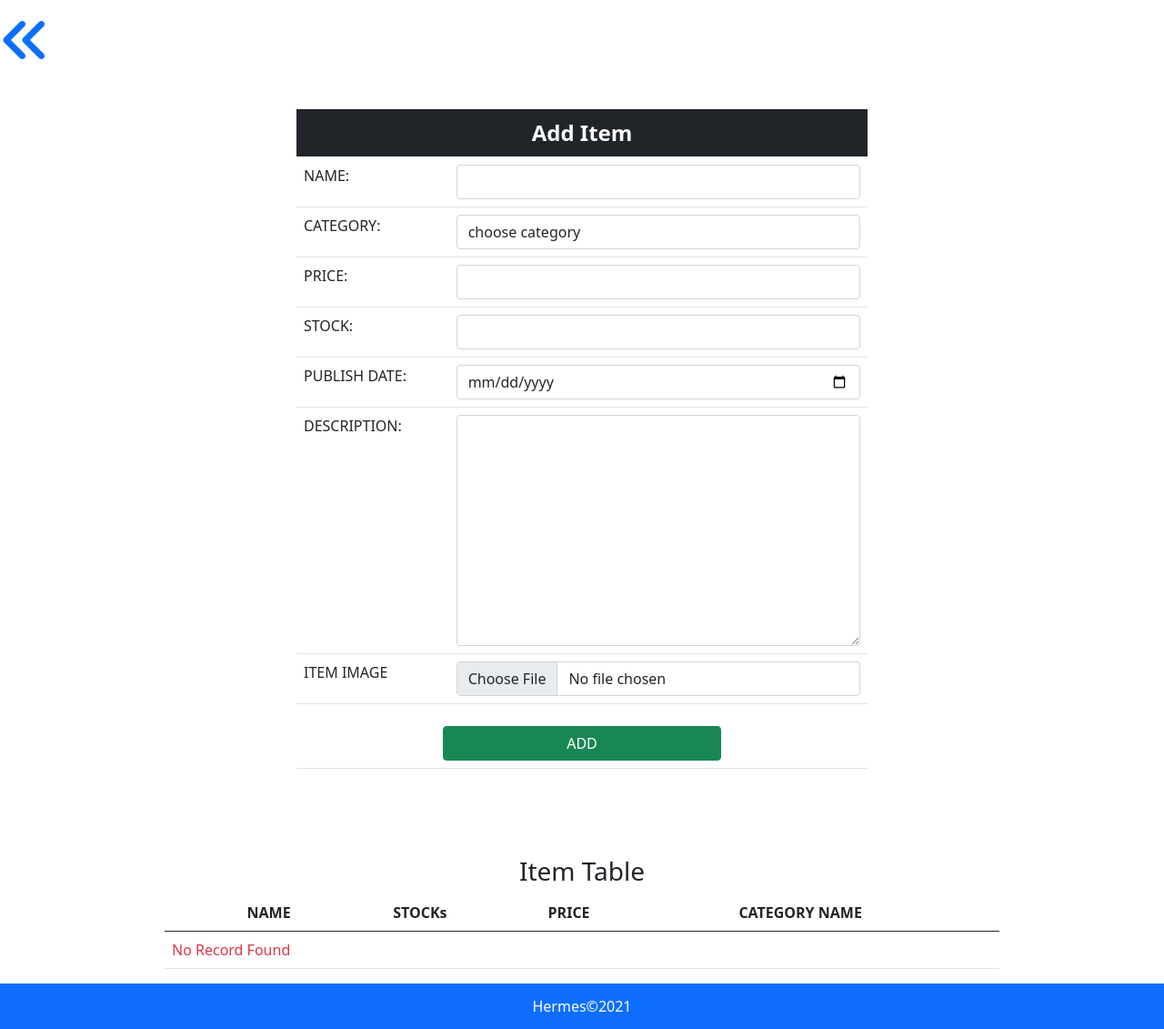
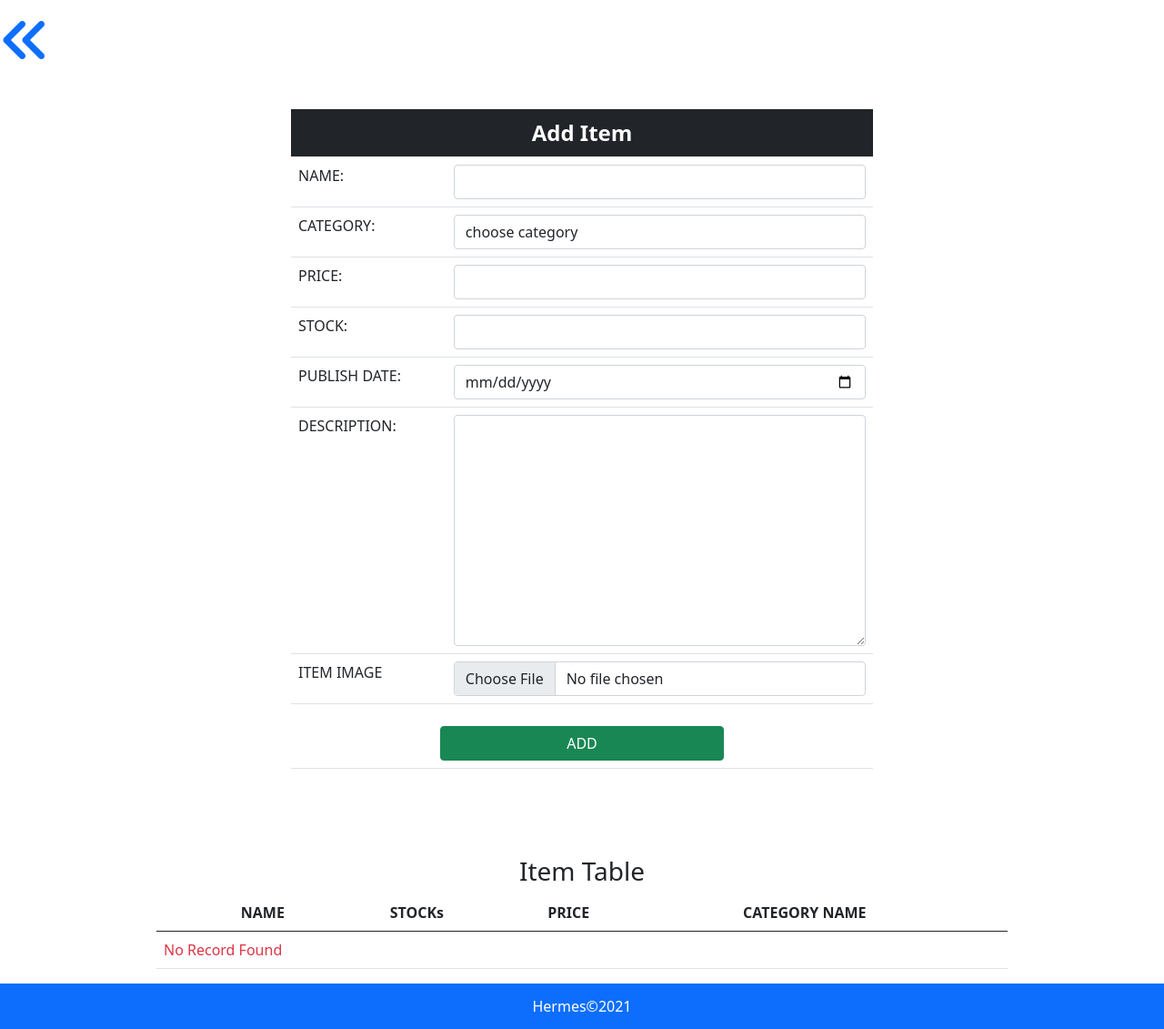
Before and after one commit to Masahiro62/Hermes, a PHP site: page /items.php in a window 1280 px wide. Shown: the part 76-1207 px from the top of the page at 91% size. Run offline with PHP 8.4, Linux system fonts and the light colour scheme; the visitor is signed in with stand-in values (Sample User, id 1); data that the repository does not hold is empty; some libraries are stand-ins or nearby versions.

Commit message:
deleted the few code

```diff
--- a/items.php
+++ b/items.php
@@ -17,7 +17,6 @@
       <header><?php include 'header.php';?></header>
         <!-- back to dashboarde -->
         <a href="adminDashboard.php"><i class="fas fa-angle-double-left display-4 mt-3"></i></a>
-        <div class="container-fluid">
       <main>
             <!-- add item -->
             <section>
```
